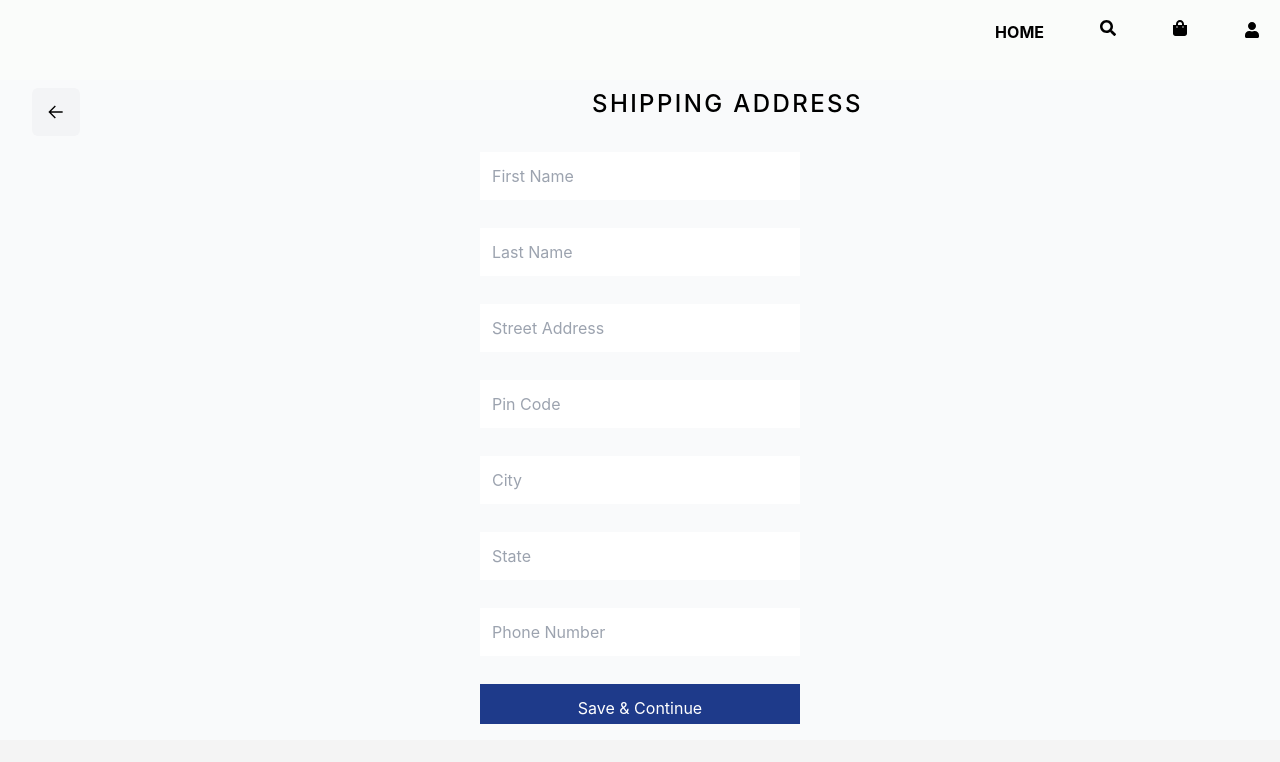
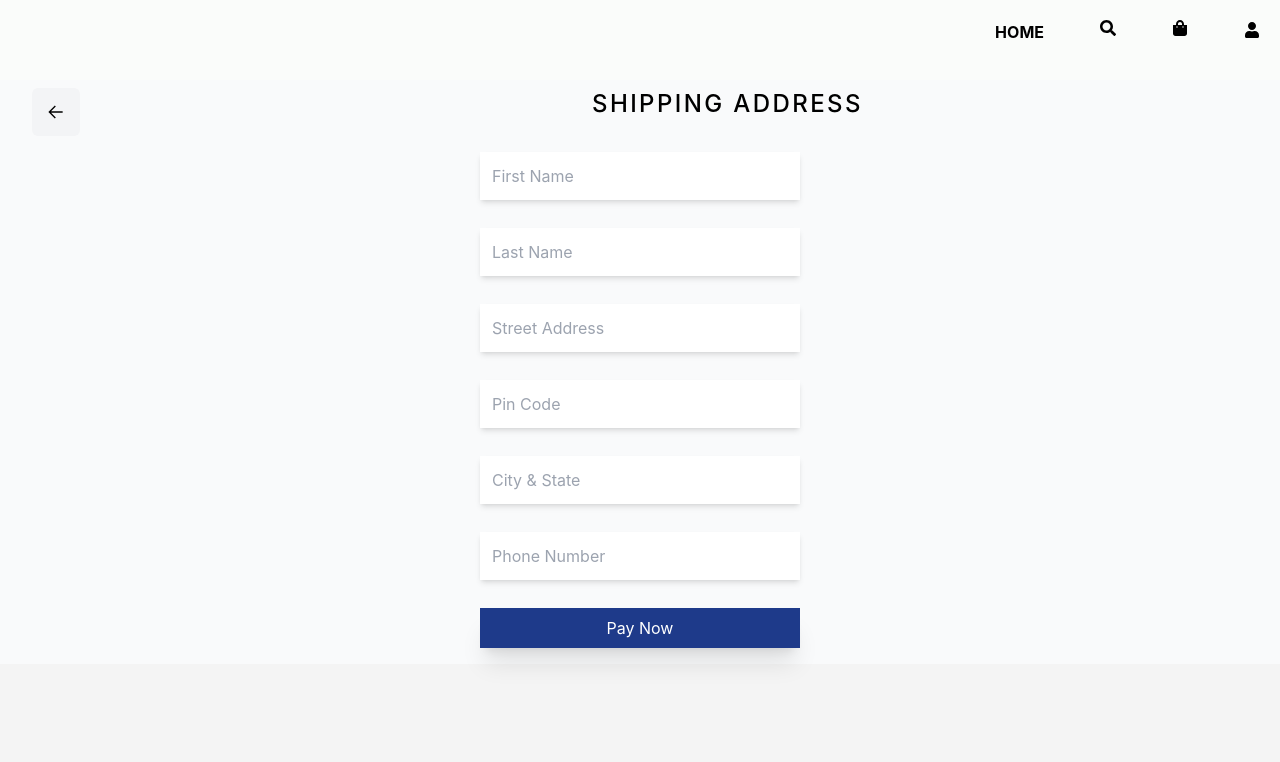
Before and after one commit to sana-mukhtar/Lets-shop, a React (Vite) app in the folder lets-shop-frontend/: page /shipping in a window 1280 px wide. Shown: the top 762 px of the page. Built offline with nearby package versions, Linux system fonts and the light colour scheme.

Commit message:
Basics Completed

```diff
--- a/lets-shop-frontend/src/App.tsx
+++ b/lets-shop-frontend/src/App.tsx
@@ -9,6 +9,7 @@ const Search = lazy(() => import("./pages/Search"));
 const Header = lazy(() => import("./components/Header"));
 const Login = lazy(() => import("./pages/Login"));
 const OrdersDetails = lazy(() => import("./pages/OrdersDetails"));
+const PaymentPage = lazy(()=> import("./pages/PaymentPage"));
 
 
 //admin routes
@@ -46,6 +47,7 @@ const App = () => {
             <Route path="/shipping" element={<Shipping />} />
             <Route path="/orders" element={<Orders />} />
             <Route path="/order/:id" element={<OrdersDetails />} />
+            <Route path="/paymentpage" element={<PaymentPage />} />
           </Route>
           {/* admin routes */}
           <Route
--- /dev/null
+++ b/lets-shop-frontend/src/pages/PaymentPage.tsx
@@ -0,0 +1,9 @@
+const PaymentPage = () => {
+  return (
+    <div>
+      <h1 className="text-2xl font-medium text-center m-4 p-4">PAYMENT PAGE</h1>
+    </div>
+  );
+}
+
+export default PaymentPage
--- a/lets-shop-frontend/src/pages/Shipping.tsx
+++ b/lets-shop-frontend/src/pages/Shipping.tsx
@@ -34,7 +34,7 @@ const Shipping = () => {
         </h1>
       </div>
 
-      <form action="">
+      <form action="" className="align-center">
         <div className=" flex flex-col justify-center items-center gap-7 py-4  ">
           <input
 required
@@ -43,7 +43,7 @@ required
             name="firstName"
             value={shippingInfo.firstName}
             onChange={handleClick}
-            className="p-3 w-80"
+            className="p-3 w-80 shadow-md"
           />
           <input
           required
@@ -52,7 +52,7 @@ required
             name="lastName"
             value={shippingInfo.lastName}
             onChange={handleClick}
-            className="p-3 w-80"
+            className="p-3 w-80 shadow-md"
           />
 
           {/* street */}
@@ -64,7 +64,7 @@ required
             name="address"
             value={shippingInfo.address}
             onChange={handleClick}
-            className="p-3 w-80"
+            className="p-3 w-80 shadow-md"
           />
 
           <input
@@ -74,26 +74,18 @@ required
             name="pincode"
             value={shippingInfo.pincode}
             onChange={handleClick}
-            className="p-3 w-80"
+            className="p-3 w-80 shadow-md"
           />
           <input
           required
             type="text"
-            placeholder="City"
+            placeholder="City & State"
             name="city"
             value={shippingInfo.city}
             onChange={handleClick}
-            className="p-3 w-80"
+            className="p-3 w-80 shadow-md"
           />
-          <input
-          required
-            type="text"
-            placeholder="State"
-            name="state"
-            value={shippingInfo.state}
-            onChange={handleClick}
-            className="p-3 w-80"
-          />
+
 
           <input
           required
@@ -102,11 +94,11 @@ required
             name="phone"
             value={shippingInfo.phone}
             onChange={handleClick}
-            className="p-3 w-80"
+            className="p-3 w-80 shadow-md"
           />
-          <button className="p-3 h-10 w-80 text-white bg-blue-900">
-            Save & Continue
-          </button>
+          <Link to={"/paymentpage"} className="py-2 px-2 text-center w-80 shadow-xl text-white bg-blue-900">
+            Pay Now
+          </Link>
         </div>
       </form>
     </div>
```
